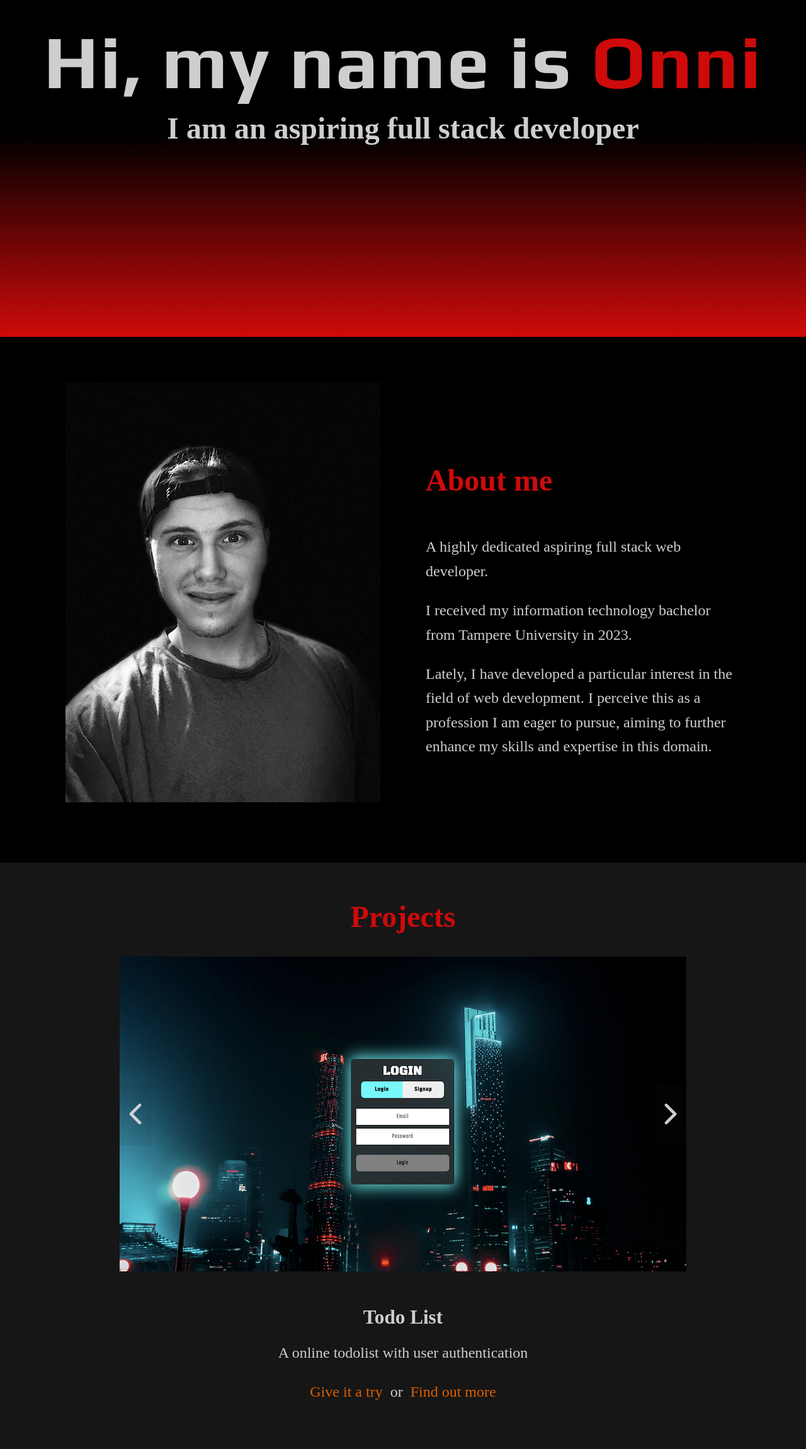
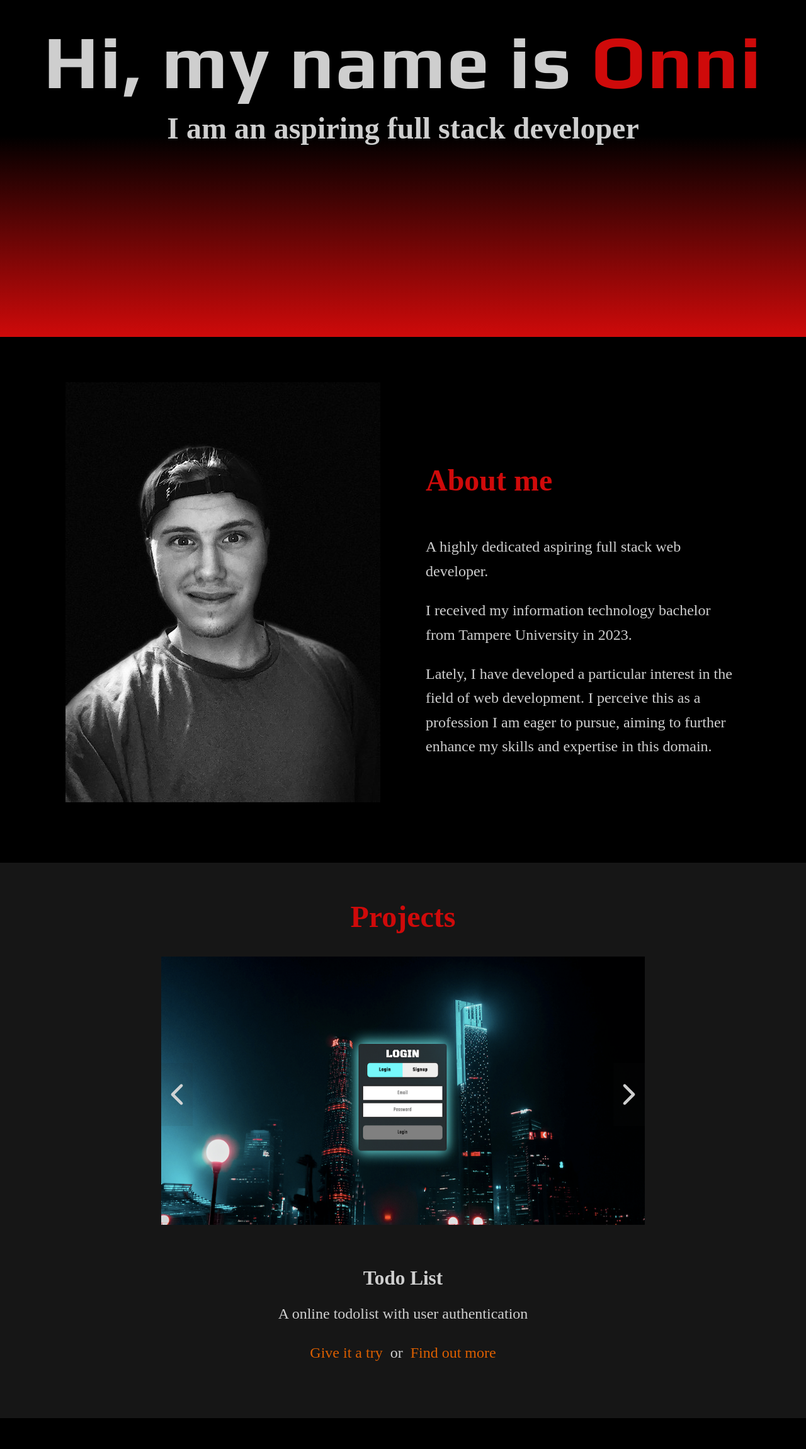
Before and after one commit to xmk0987/OldPersonalPortfolio, a React (Create React App) app in the folder frontend/: page / in a window 1280 px wide. Shown: the part 265-2566 px from the top of the page at 63% size. Built offline with nearby package versions, Linux system fonts and the light colour scheme; a web font is replaced by a local one.

Commit message:
fixed project container

```diff
--- a/frontend/src/stylesheets/projects.css
+++ b/frontend/src/stylesheets/projects.css
@@ -16,14 +16,12 @@
 }
 
 .center-project {
-    width: 900px;
-    height: 500px;
+    width: 60%;
     position:relative;
 }
 
 .image{
-    width: inherit;
-    height: inherit;
+    width: 100%;
 }
 
 .nextButton{
@@ -57,28 +55,11 @@
     cursor: pointer;
 }
 
-.left-project {
-    transform: translate(-140%, 5%);
-}
-
-.right-project {
-    transform: translate(140%, 5%);
-}
-
-.side-project{
-    position: absolute;
-    height: 400px;
-    width: 600px;
-    background-color: red;
-    overflow: hidden;
-}
-
 .project-details {
     width: 80%;
     text-align: center;
     margin-top: 2rem;
     margin-bottom: 3rem;
-
 }
 
 .project-detail-title{
@@ -111,11 +92,10 @@
     display: none;
 }
 
-@media only screen and (max-width: 900px){
+@media only screen and (max-width: 1100px){
     .center-project {
+        min-width: none;
         width:  100%;
-        height: auto;
-        position:relative;
     }
 }
 
```
